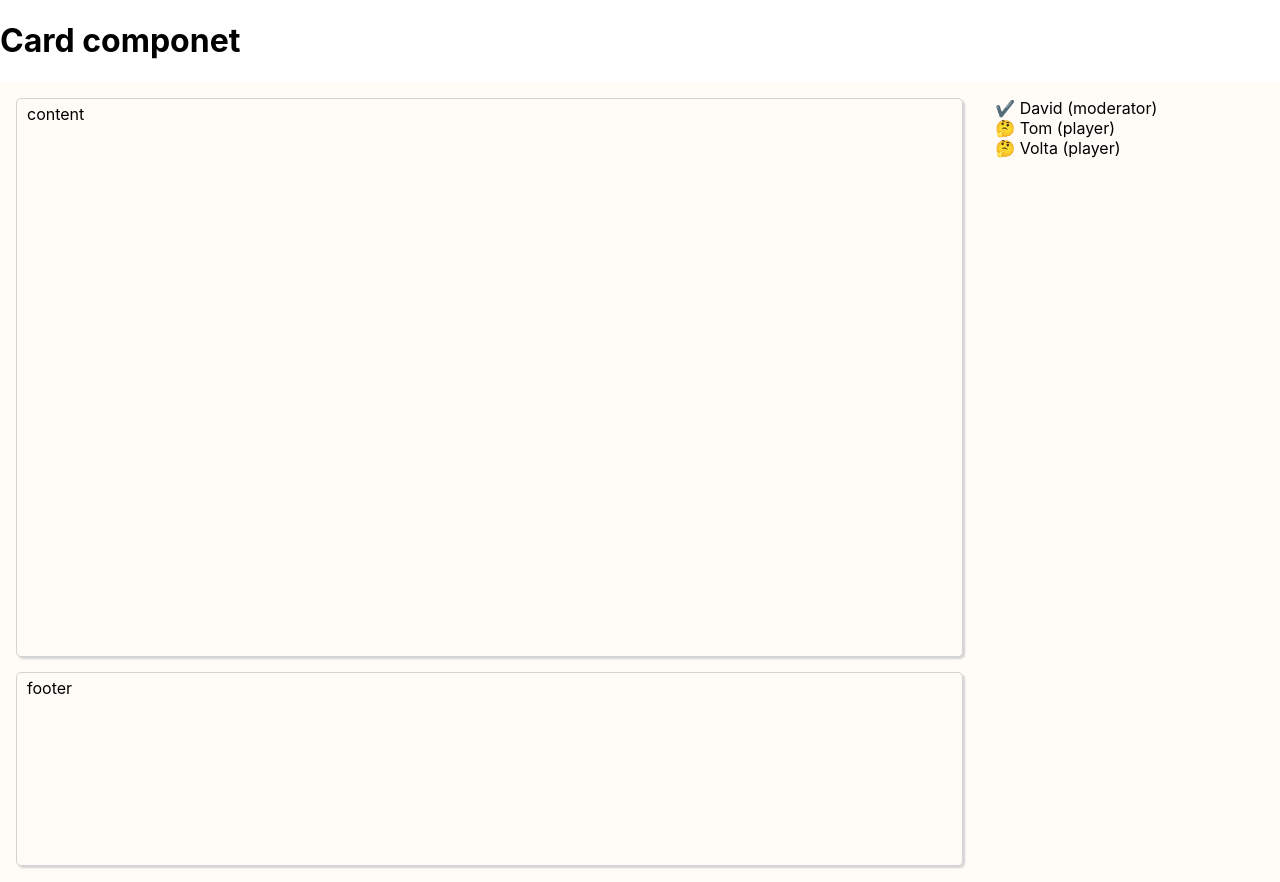
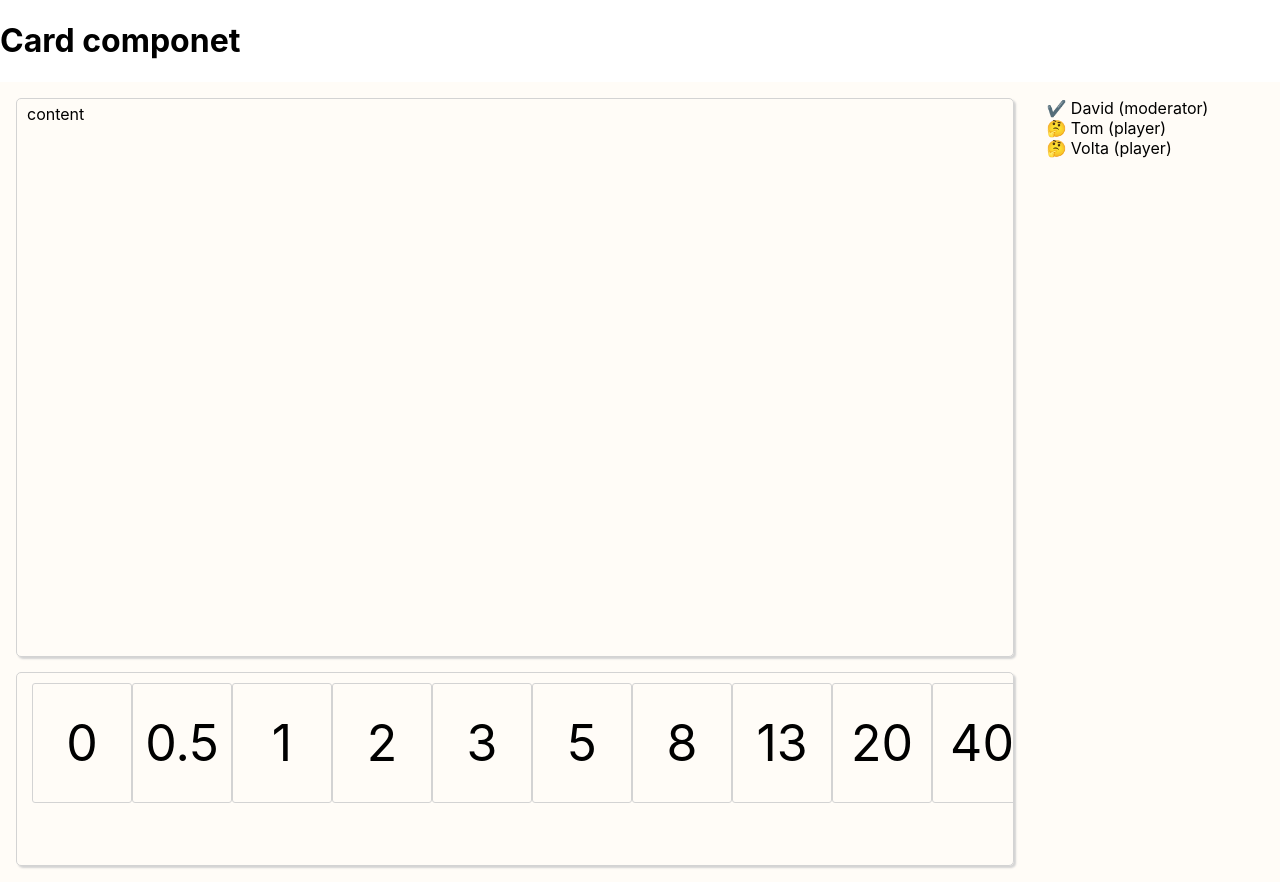
Before and after one commit to wenjoy/wenjoy.github.io, a Next.js app: page /components in a window 1280 px wide. Built offline with nearby package versions, Linux system fonts and the light colour scheme.

Commit message:
feat: add cards to page

```diff
--- a/components/CardsList/index.tsx
+++ b/components/CardsList/index.tsx
@@ -1,7 +1,7 @@
 import Card from '../Card'
 import styles from './index.module.css'
 
-interface Card {
+export interface Card {
   id: string
   point: string
 }
--- a/pages/home.module.css
+++ b/pages/home.module.css
@@ -1,12 +1,15 @@
 .container {
   display: flex;
+  width: 100vw;
   height: 100vh;
   padding: 1rem;
   background: #fffcf7;
+  overflow: auto;
 }
 
 .center {
   flex: 4;
+  max-width: 80%;
   display: flex;
   flex-direction: column;
 }
@@ -22,10 +25,12 @@
 
 .footer {
   flex: 1;
+  max-width: 100%;
   box-shadow: 2px 2px 2px lightgray;
   border: 1px solid lightgray;
   border-radius: 5px;
   padding: 5px 10px;
+  overflow: auto;
 }
 
 .aside {
--- a/pages/index.tsx
+++ b/pages/index.tsx
@@ -2,12 +2,29 @@ import type { NextPage } from 'next'
 import styles from './home.module.css'
 import { User, Role, Status } from '../components/user';
 import { List } from '../components/list';
+import CardsList, { Card } from '../components/CardsList';
 
 const Home: NextPage = () => {
   const data = [
     { id: 1, name: 'David', role: Role.Moderator, status: Status.Voted },
     { id: 2, name: 'Tom', role: Role.Player, status: Status.Pending },
     { id: 3, name: 'Volta', role: Role.Player, status: Status.Pending }
+  ]
+
+  const cards: Card[] = [
+    { id: '1', point: '0' },
+    { id: '2', point: '0.5' },
+    { id: '3', point: '1' },
+    { id: '4', point: '2' },
+    { id: '5', point: '3' },
+    { id: '6', point: '5' },
+    { id: '7', point: '8' },
+    { id: '8', point: '13' },
+    { id: '9', point: '20' },
+    { id: '10', point: '40' },
+    { id: '11', point: '100' },
+    { id: '12', point: '?' },
+    { id: '13', point: '☕' },
   ]
 
   return (
@@ -17,7 +34,7 @@ const Home: NextPage = () => {
           content
         </div>
         <div className={styles.footer}>
-          footer
+          <CardsList items={cards} />
         </div>
       </section>
       <section className={styles.aside}>
```
